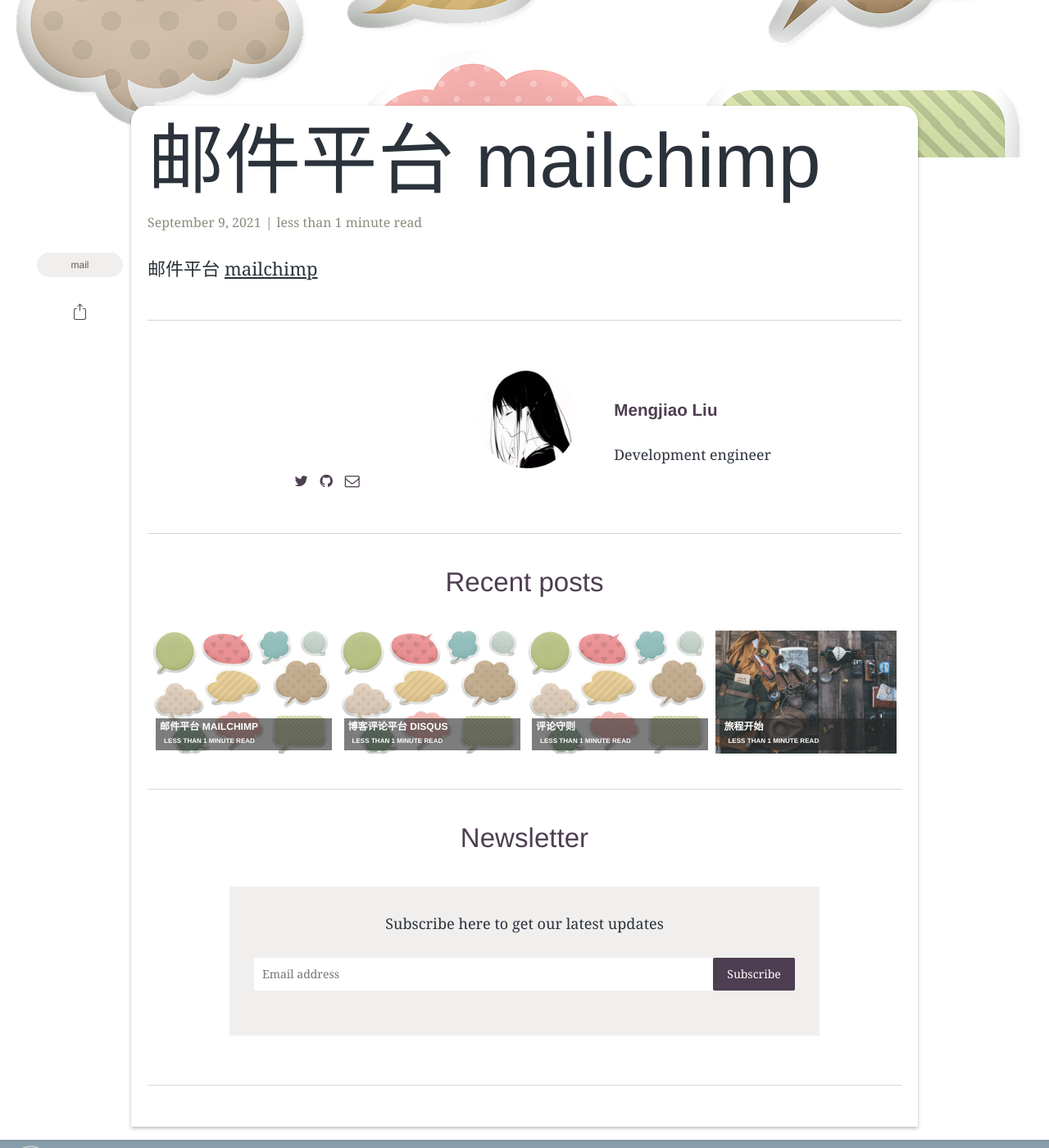
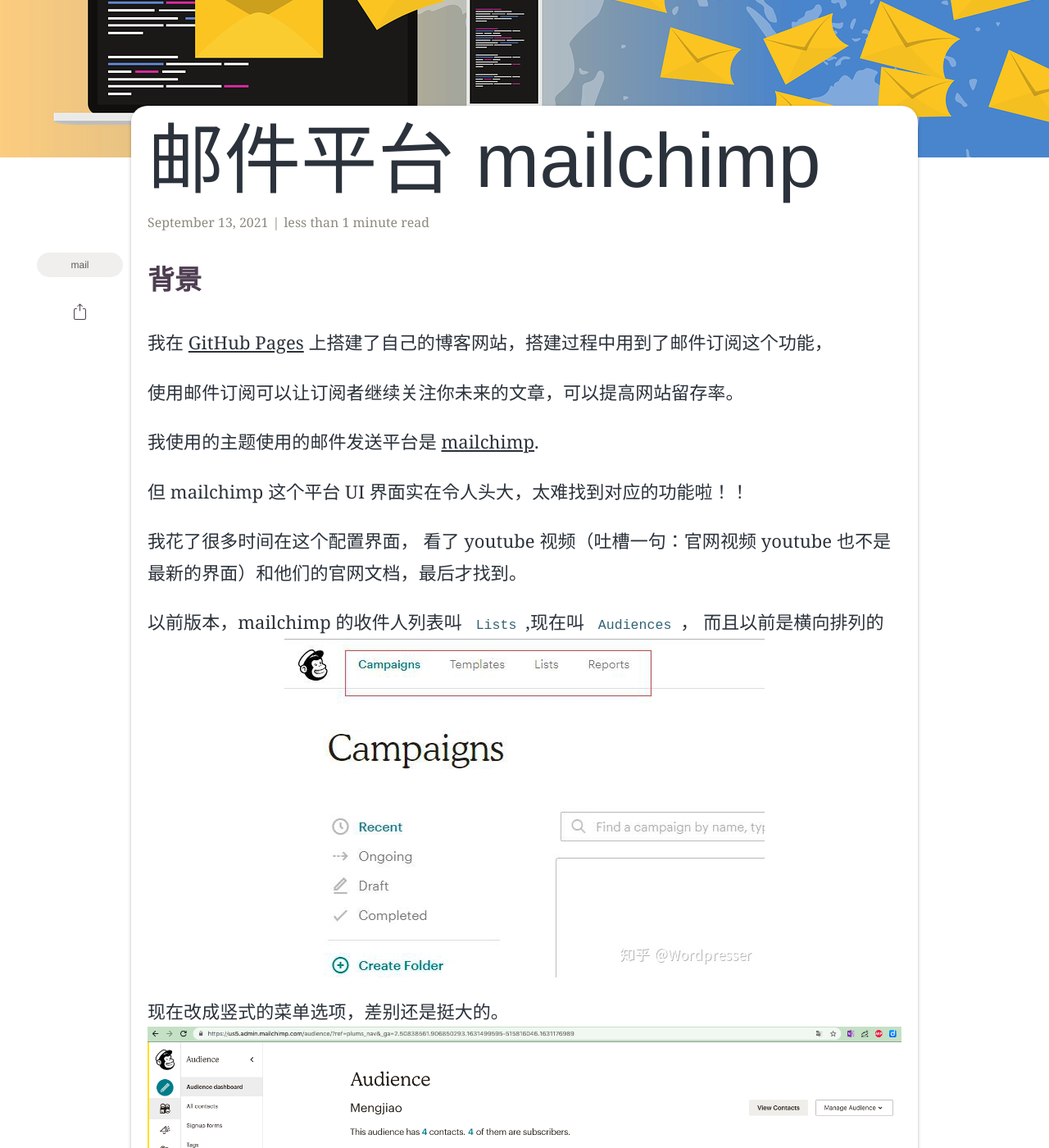
Before and after one commit to mengjiao-liu/mengjiao-liu.github.io, a Jekyll site: the page built from _posts/2021-09-13-mail-platform.md, in a window 1280 px wide and 1400 px high, scrolled down 485 px. Shown: the whole window at 82% size. Built offline with Jekyll 4.4.1, drawn with Linux system fonts in a browser that asks for light colours; some web fonts are replaced; comment, search, counter and statistics services are not loaded; some of the changed text lies outside the part shown.

Commit message:
update mail-platform.md

````diff
--- a/_posts/2021-09-09-mail-platform.md
+++ /dev/null
@@ -1,13 +0,0 @@
----
-layout: post
-read_time: true
-show_date: true
-title: "邮件平台 mailchimp"
-date: 2021-09-09
-img: posts/20210909/comment_guidance.png
-tags: [mail]
-author: Mengjiao Liu
-description: "博客评论平台 disqus"
----
-
-邮件平台 [mailchimp](https://mailchimp.com/)
--- /dev/null
+++ b/_posts/2021-09-13-mail-platform.md
@@ -0,0 +1,38 @@
+---
+layout: post
+read_time: true
+show_date: true
+title: "邮件平台 mailchimp"
+date: 2021-09-13
+img: posts/20210913/email.png
+tags: [mail]
+author: Mengjiao Liu
+description: "博客评论平台 disqus"
+---
+## 背景
+我在 [GitHub Pages](https://pages.github.com/) 上搭建了自己的博客网站，搭建过程中用到了邮件订阅这个功能，
+
+使用邮件订阅可以让订阅者继续关注你未来的文章，可以提高网站留存率。
+
+我使用的主题使用的邮件发送平台是 [mailchimp](https://mailchimp.com/).
+
+但 mailchimp 这个平台 UI 界面实在令人头大，太难找到对应的功能啦！！
+
+我花了很多时间在这个配置界面，
+看了 youtube 视频（吐槽一句：官网视频 youtube 也不是最新的界面）和他们的官网文档，最后才找到。
+
+以前版本，mailchimp 的收件人列表叫 `Lists`,现在叫 `Audiences`，
+而且以前是横向排列的 ![横向排列](assets/img/posts/20210913/old_lists.png)
+
+现在改成竖式的菜单选项，差别还是挺大的。
+![new_menu](assets/img/posts/20210913/new_menu.png)
+
+## 目标
+我的主题要求我添加一个来自 Mailchimp 的订阅列表链接。
+示例如下
+```yaml
+"https://gmail.us5.list-manage.com/subscribe/post?u=9fbb8b48e6b41210766fb9506&id=93100d6d9b"
+```
+
+
+未完待续...
````
Also changed, not shown: _posts/2021-09-09-comment-guidance.md (+1 -1 lines), _posts/2021-09-09-comment-system.md (+1 -1 lines), _posts/img_1.png (added), assets/img/posts/20210909/comment.png (renamed from assets/img/posts/20210909/comment_guidance.png), assets/img/posts/20210909/meet.jpg (added), assets/img/posts/20210913/email.png (added), assets/img/posts/20210913/new_menu.png (added), assets/img/posts/20210913/old_lists.png (added).
